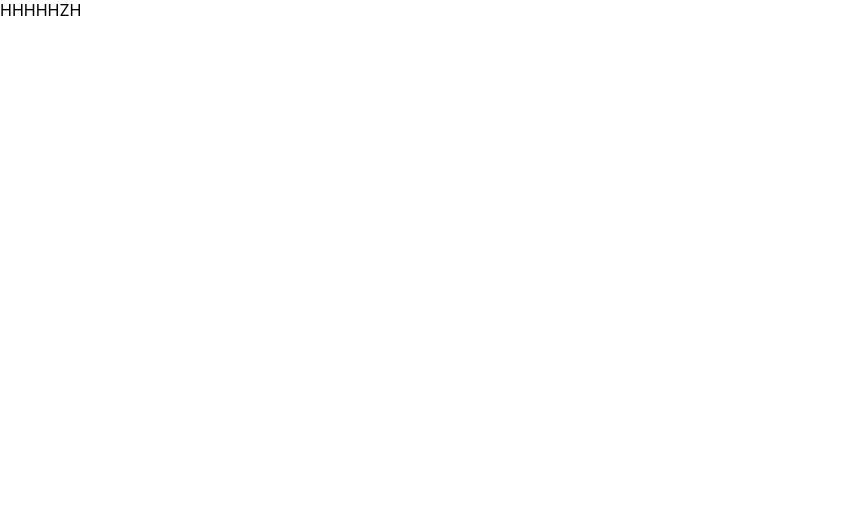
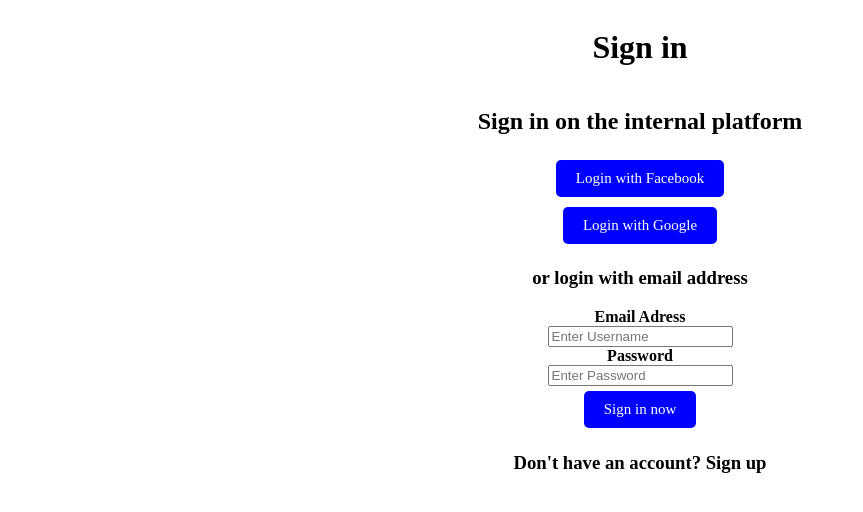
Before and after one commit to CMohamed/energy-saving, a React (Create React App) app: page / in a window 1280 px wide. Shown: the top 512 px of the page, without its empty margins (0-863 px from the left). Built offline with nearby package versions, Linux system fonts and the light colour scheme.

Commit message:
Draft login

```diff
--- a/src/App.tsx
+++ b/src/App.tsx
@@ -1,10 +1,12 @@
 import React from 'react';
+import Header from './container/Header'
+
 import './App.css';
 
 function App() {
   return (
     <div>
-      HHHHHZH
+      <Header  />
     </div>
   );
 }
--- /dev/null
+++ b/src/container/Button.jsx
@@ -0,0 +1,13 @@
+import React from 'react'
+
+const Button = ({color , text, onClick}) => {
+
+    return (<button
+        onClick={onClick}
+        style={{ backgroundColor: color}}
+        className='btn'>{text}
+        </button>
+        )
+    }
+
+    export default Button
--- a/src/container/Header.tsx
+++ b/src/container/Header.tsx
@@ -0,0 +1,32 @@
+import Button from './Button'
+
+const Header = () => {
+    const onClick=()=>{
+        console.log('click')
+    }
+
+    return (
+        <div  className='header'>
+            <h1>Sign in</h1>
+            <h2>Sign in on the internal platform</h2>
+            <Button color='blue' text='Login with Facebook' onClick={onClick}/>
+            <Button color='blue' text='Login with Google' onClick={onClick}/>
+            <h3>or login with email address</h3>
+            <label><b>Email Adress</b></label>
+            <input type="text" placeholder="Enter Username" name="uname" required></input>
+            <label><b>Password</b></label>
+            <input type="password" placeholder="Enter Password" name="psw" required></input>
+            <Button color='blue' text='Sign in now' onClick={onClick}/>
+            <h3>Don't have an account? Sign up</h3>
+        </div>
+    )
+}
+Header.defaultProps={
+    title:'Login'
+}
+// CSS in JS
+// const headingStyle={
+//     color:'red', backgroundColor:'black'
+// }
+
+export default Header
--- a/src/index.css
+++ b/src/index.css
@@ -1,13 +1,44 @@
-body {
-  margin: 0;
-  font-family: -apple-system, BlinkMacSystemFont, 'Segoe UI', 'Roboto', 'Oxygen',
-    'Ubuntu', 'Cantarell', 'Fira Sans', 'Droid Sans', 'Helvetica Neue',
-    sans-serif;
-  -webkit-font-smoothing: antialiased;
-  -moz-osx-font-smoothing: grayscale;
+.container {
+  max-width: 500px;
+  margin: 30px auto;
+  overflow: auto;
+  min-height: 300px;
+  border: 1px solid steelblue;
+  padding: 30px;
+  border-radius: 5px;
 }
 
-code {
-  font-family: source-code-pro, Menlo, Monaco, Consolas, 'Courier New',
-    monospace;
+.header {
+  display: flex;
+  justify-content: space-between;
+  align-items: center;
+  margin-bottom: 20px;
+  flex-direction: column;
 }
+
+.btn {
+  display: inline-block;
+  background: #000;
+  color: #fff;
+  border: none;
+  padding: 10px 20px;
+  margin: 5px;
+  border-radius: 5px;
+  cursor: pointer;
+  text-decoration: none;
+  font-size: 15px;
+  font-family: inherit;
+}
+
+.btn:focus {
+  outline: none;
+}
+
+.btn:active {
+  transform: scale(0.98);
+}
+
+.btn-block {
+  display: block;
+  width: 100%;
+}
```
Also changed, not shown: src/pages/login/login.tsx (deleted).
